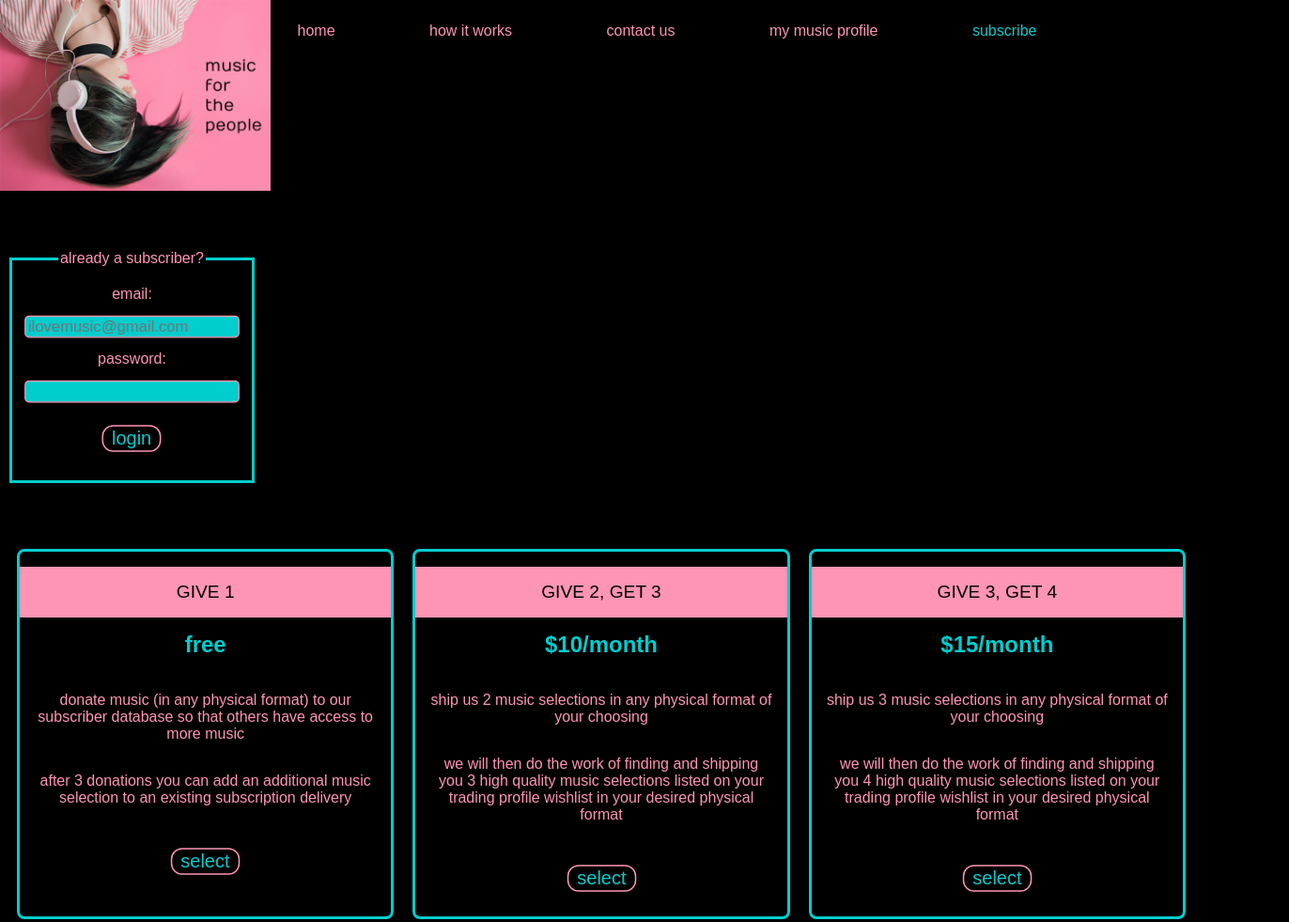
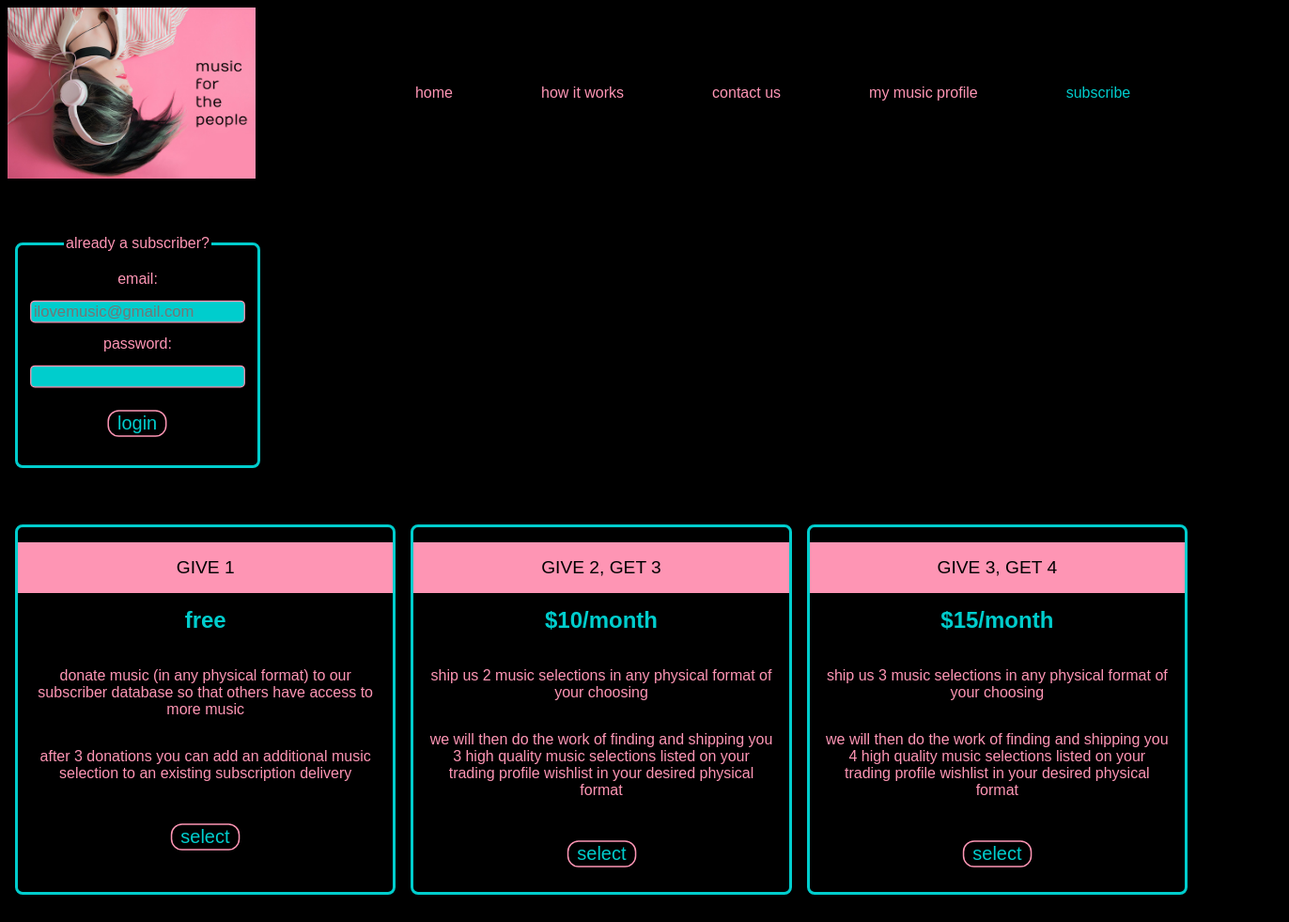
Before and after one commit to kaitycodes/mftp-landing-page, a plain HTML site: page MFTP Landing Page/index.html in a window 1280 px wide. Shown: the whole page at 94% size, 1372 px wide, since content can reach past the window. After the commit the page ends 960 px from the top, so only its background shows below. Drawn offline with Linux system fonts and the light colour scheme; files whose address does not match are found by name; a web font is replaced by a local one.

Commit message:
Added flex nav bar and aligned form margins with left container

```diff
--- a/MFTP Landing Page/button.css
+++ b/MFTP Landing Page/button.css
@@ -8,4 +8,5 @@
 }
 .button:hover {
   color: var(--secondary-color);
+  transition: all 0.3s ease 0s;
 }
--- a/MFTP Landing Page/container.css
+++ b/MFTP Landing Page/container.css
@@ -1,5 +1,5 @@
 #pricing {
-  margin-top: 60px;
+  margin-top: 3.75rem;
   display: flex;
   flex-direction: row;
   justify-content: center;
@@ -10,7 +10,7 @@
   align-items: center;
   text-align: center;
   width: calc(100% / 3);
-  margin: 10px;
+  margin: 0 0.5rem;
   padding: 1rem;
   border: 3px solid var(--tertiary-color);
   border-radius: 0.5rem;
--- a/MFTP Landing Page/form.css
+++ b/MFTP Landing Page/form.css
@@ -2,11 +2,12 @@ form {
   padding: 0.5rem;
 }
 fieldset {
-  margin-top: 13rem;
+  margin: 3.75rem 0 3.75rem 0.5rem;
   padding: 0.75rem;
   text-align: center;
-  max-width: 14rem;
+  max-width: 13rem;
   border: 3px solid var(--tertiary-color);
+  border-radius: 0.5rem;
 }
 :required {
   background-color: var(--tertiary-color);
--- a/MFTP Landing Page/header.css
+++ b/MFTP Landing Page/header.css
@@ -1,14 +1,8 @@
-.logo > img {
-  width: 100%;
-  height: 100%;
-  max-width: 18rem;
+img {
+  max-width: 16.5rem;
 }
 header {
-  position: absolute;
   display: flex;
-  min-height: 4rem;
-  top: 0;
-  left: 0;
-  display: flex;
-  justify-content: space-around;
+  justify-content: space-between;
+  align-items: center;
 }
--- a/MFTP Landing Page/index.html
+++ b/MFTP Landing Page/index.html
@@ -9,10 +9,7 @@
 
 <body>
     <header id="header">
-        <div class="logo">
         <img id=header-img" src="images/logo.jpg" alt="Music for the People logo" />
-        </div>
-    </header>
         <nav id="nav-bar">
             <ul>
                 <li><a class="nav-link" href="#home">home</a></li>
@@ -22,6 +19,7 @@
                 <li><a id="subscribe" class="nav-link nav-cta" href="#my-music-profile">subscribe</a></li>
             </ul>
         </nav>
+    </header>
     <fieldset>
         <legend>already a subscriber?</legend>
         <form id="form" action="https://www.freecodecamp.com/email-submit" method="POST">
--- a/MFTP Landing Page/nav.css
+++ b/MFTP Landing Page/nav.css
@@ -1,11 +1,8 @@
 nav {
-  margin-top: 0;
   width: 100%;
   display: flex;
-  flex-direction: column;
+  justify-content: flex-end;
   align-items: center;
-  text-align: right;
-  padding: 0 50px;
   background-color: var(--primary-color);
 }
 a {
@@ -14,14 +11,17 @@ a {
 }
 a:hover {
   color: var(--tertiary-color);
+  transition: all 0.2s ease 0s;
 }
 .nav-cta {
   color: var(--tertiary-color);
 }
 .nav-cta:hover {
   color: var(--secondary-color);
+  transition: all 0.2s ease 0s;
 }
 li {
-  display: inline;
-  padding: 3rem;
+  display: inline-block;
+  padding: 1.3rem;
+  margin-right: 3rem;
 }
```
Lines whose indentation alone changed are shown as unchanged.
